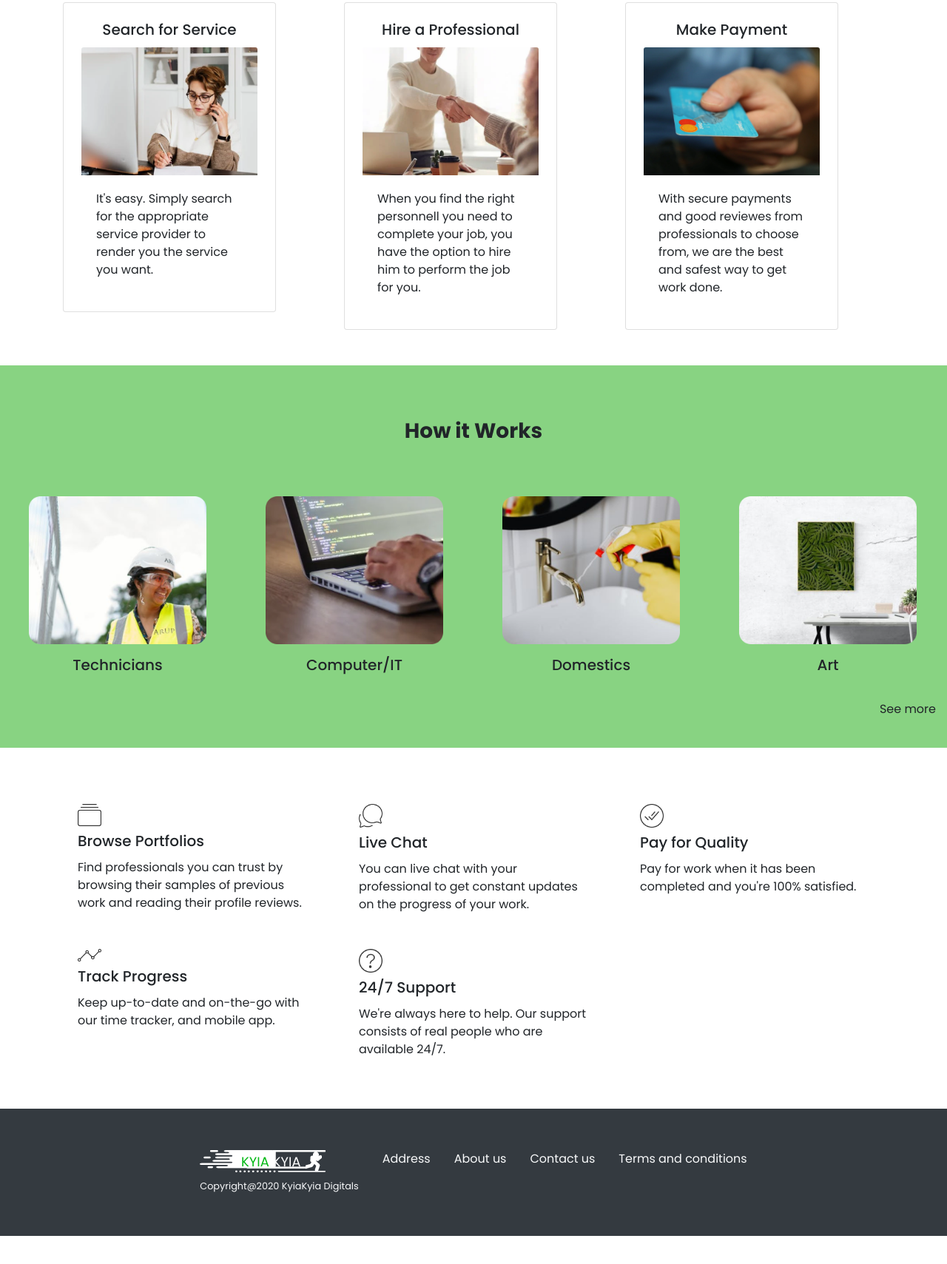
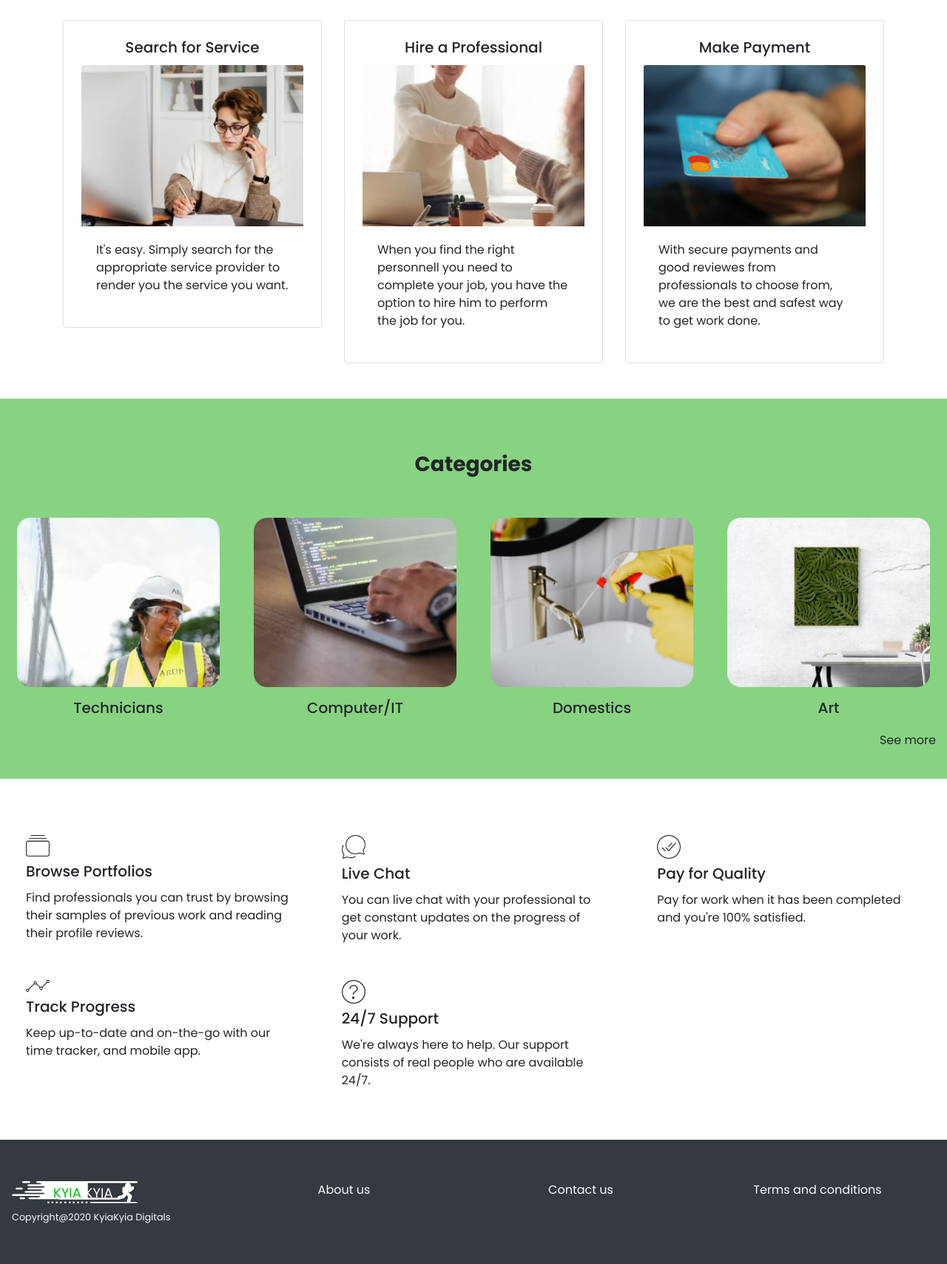
Before and after one commit to papishef/kyiakyia, a plain HTML site: page index.html in a window 1280 px wide. Shown: the part 951-2660 px from the top of the page at 74% size. Before the commit the page ends 2622 px from the top, so only its background shows below. Drawn offline with nearby package versions, Linux system fonts and the light colour scheme.

Commit message:
home screen corrections

```diff
--- a/index.html
+++ b/index.html
@@ -10,8 +10,12 @@
 </head>
 <body>
 <div class="page-wrapper-home">
-    <nav class="navbar navbar-expand-lg navbar-dark bg-transparent">
+    <nav class="navbar navbar-expand-lg py-4 navbar-dark bg-transparent">
       <!-- <a class="navbar-brand" href="#">Navbar</a> -->
+      <a class="navbar-brand logo-mob" href="./index.html">
+        <img src="./assets/logo-2.png" alt="">
+      </a>
+
       <button class="navbar-toggler" type="button" data-toggle="collapse" data-target="#navbarSupportedContent" aria-controls="navbarSupportedContent" aria-expanded="false" aria-label="Toggle navigation">
         <span class="navbar-toggler-icon"></span>
       </button>
@@ -22,17 +26,17 @@
             <a class="nav-link" href="./index.html">Home <span class="sr-only">(current)</span></a>
           </li>
           <li class="nav-item active">
-            <a class="nav-link" href="#">Categories<span class="sr-only">(current)</span></a>
+            <a class="nav-link" href="./categories.html">Categories<span class="sr-only">(current)</span></a>
           </li>
+          <!-- <li class="nav-item active">
+            <a class="nav-link" href="">About us<span class="sr-only">(current)</span></a>
+          </li> -->
           <li class="nav-item active">
-            <a class="nav-link" href="#">About us<span class="sr-only">(current)</span></a>
-          </li>
-          <li class="nav-item active">
-            <a class="nav-link" href="#">Contact us<span class="sr-only">(current)</span></a>
+            <a class="nav-link" href="./contact-us.html">Contact us<span class="sr-only">(current)</span></a>
           </li>
         </ul>
 
-        <a class="navbar-brand mx-auto logo-mob" href="./index.html">
+        <a class="navbar-brand mx-auto hide-mob" href="./index.html">
             <img src="./assets/logo-2.png" alt="">
         </a>
         <form class="form-inline my-2 my-lg-0">
@@ -73,9 +77,9 @@
 
 <div class="container py-4">
   <p class="h3 font-weight-bold my-4 py-4 text-center">How it Works</p>
-  <div class="row pb-4">
-    <div class="col">
-      <div class="card p-4" style="width: 18rem;">
+  <div class="row justify-content-centerpb-4">
+    <div class="col-md-12 col-lg-4 py-4">
+      <div class="card p-4" style="width: 100%;">
         <h5 class="card-title text-center">Search for Service</h5>
         <img src="./assets/h1.png" class="card-img-top" alt="...">
         <div class="card-body">
@@ -83,8 +87,8 @@
         </div>
       </div>
     </div>
-    <div class="col">
-      <div class="card p-4" style="width: 18rem;">
+    <div class="col-md-12 col-lg-4 py-4">
+      <div class="card p-4" style="width: 100%;">
         <h5 class="card-title text-center">Hire a Professional</h5>
         <img src="./assets/h2.png" class="card-img-top" alt="...">
         <div class="card-body">
@@ -92,8 +96,8 @@
         </div>
       </div>
     </div>
-    <div class="col">
-      <div class="card p-4" style="width: 18rem;">
+    <div class="col-md-12 col-lg-4 py-4">
+      <div class="card p-4" style="width: 100%;">
         <h5 class="card-title text-center">Make Payment</h5>
         <img src="./assets/h3.png" class="card-img-top" alt="...">
         <div class="card-body">
@@ -105,28 +109,28 @@
 </div>
 
 <div style="background-color: #88D382;" class="container-fluid py-4">
-  <p class="h3 font-weight-bold my-4 py-4 text-center">How it Works</p>
-  <div class="row">
+  <p class="h3 font-weight-bold my-4 py-4 text-center">Categories</p>
+  <div class="row justify-content-center">
     <div class="col-md-3">
-      <div class="card bg-transparent border-0 p-4" style="width: 18rem;">
+      <div class="card bg-transparent border-0 p-2" style="width: 100%;">
         <img src="./assets/Technicians.png" class="card-img-top rounded-lg" alt="...">
         <h5 class="card-title text-center pt-3">Technicians</h5>
       </div>
     </div>
     <div class="col-md-3">
-      <div class="card bg-transparent border-0 p-4" style="width: 18rem;">
+      <div class="card bg-transparent border-0 p-2" style="width: 100%;">
         <img src="./assets/computer-it.png" class="card-img-top rounded-lg" alt="...">
         <h5 class="card-title text-center pt-3">Computer/IT</h5>
       </div>
     </div>
     <div class="col-md-3">
-      <div class="card bg-transparent border-0 p-4" style="width: 18rem;">
+      <div class="card bg-transparent border-0 p-2" style="width: 100%;">
         <img src="./assets/cleaning.png" class="card-img-top rounded-lg" alt="...">
         <h5 class="card-title text-center pt-3">Domestics</h5>
       </div>
     </div>
     <div class="col-md-3">
-      <div class="card bg-transparent border-0 p-4" style="width: 18rem;">
+      <div class="card bg-transparent border-0 p-2" style="width: 100%;">
         <img src="./assets/art.png" class="card-img-top rounded-lg" alt="...">
         <h5 class="card-title text-center pt-3">Art</h5>
       </div>
@@ -135,9 +139,9 @@
   <p class="text-right">See more</p>
 </div>
 
-<div class="container my-4 py-4">
+<div class="container-fluid my-4 py-4">
   <div class="row">
-    <div class="col-4">
+    <div class="col-md-4">
       <div class="card bg-transparent border-0">
         <div class="card-body">
           <img class="ft-img card-img-top py-2" src="./assets/icons/Group 52.png" alt="">
@@ -146,7 +150,7 @@
         </div>
       </div>
     </div>
-    <div class="col-4">
+    <div class="col-md-4">
       <div class="card bg-transparent border-0">
         <div class="card-body">
           <img class="ft-img card-img-top py-2" src="./assets/icons/Group 51.png" alt="">
@@ -155,7 +159,7 @@
         </div>
       </div>
     </div>
-    <div class="col-4">
+    <div class="col-md-4">
       <div class="card bg-transparent border-0">
         <div class="card-body">
           <img class="ft-img card-img-top py-2" src="./assets/icons/Group 55.png" alt="">
@@ -164,7 +168,7 @@
         </div>
       </div>
     </div>
-    <div class="col-4">
+    <div class="col-md-4">
       <div class="card bg-transparent border-0">
         <div class="card-body">
           <img class="ft-img card-img-top py-2" src="./assets/icons/Group 54.png" alt="">
@@ -173,7 +177,7 @@
         </div>
       </div>
     </div>
-    <div class="col-4">
+    <div class="col-md-4">
       <div class="card bg-transparent border-0">
         <div class="card-body">
           <img class="ft-img card-img-top py-2" src="./assets/icons/Group 53.png" alt="">
@@ -185,24 +189,21 @@
   </div>
 </div>
 
-<footer class="bg-dark mt-4 py-4">
-  <ul class="nav justify-content-center py-4 text-light">
-    <li class="nav-item">
+<footer style="max-width: 100vw;" class="bg-dark mt-4 py-4">
+  <ul style="max-width: 100%;" class="nav justify-content-center row py-4">
+    <li class="col-md-3">
       <a class="nav-link text-light" href="#">
         <img src="./assets/logo-2.png" alt=""><br>
         <small>Copyright@2020 KyiaKyia Digitals</small>
       </a>
     </li>
-    <li class="nav-item">
-      <a class="nav-link text-light" href="#">Address</a>
-    </li>
-    <li class="nav-item">
+    <li class="col-md-3 text-center">
       <a class="nav-link text-light" href="#">About us</a>
     </li>
-    <li class="nav-item">
+    <li class="col-md-3 text-center">
       <a class="nav-link text-light" href="#">Contact us</a>
     </li>
-    <li class="nav-item">
+    <li class="col-md-3 text-center">
       <a class="nav-link text-light" href="#">Terms and conditions</a>
     </li>
   </ul>
--- a/style.css
+++ b/style.css
@@ -45,10 +45,13 @@ body {
 
 .page-wrapper-home {
     height: 100vh;
+    width: 100%;
     background: url('./assets/h-bg.jpg') center no-repeat !important;
-    background-size: cover;
+    background-size: cover !important;
 }
-
+.logo-mob {
+    display: none;
+}
 .hero-note {
     padding-top: 20vh;
     max-width: 40rem;
@@ -133,6 +136,14 @@ body {
         width: 0%;
     }
 
+    .logo-mob {
+        display: block;
+    }
+
+    .hide-mob {
+        display: none;
+    }
+
     #main {
         transition: margin-left .5s;
         padding: 20px;
@@ -150,6 +161,16 @@ body {
     .form-wrapper {
         width: 80%;
     }
+    .logo-mob {
+        display: block;
+    }
+    .hero-note {
+        padding-top: 20vh;
+        font-size: 1.5rem;
+    }
+    .hide-mob {
+        display: none;
+    }
     .form-img-wrapper {
         display: none;
     }
```
